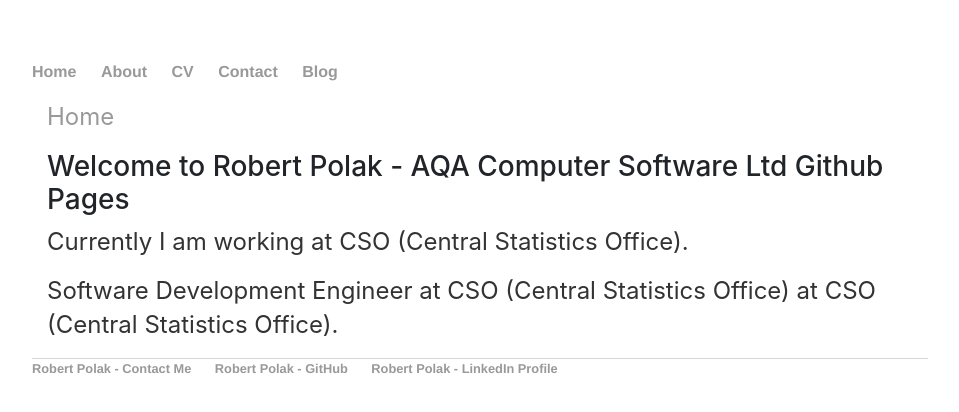
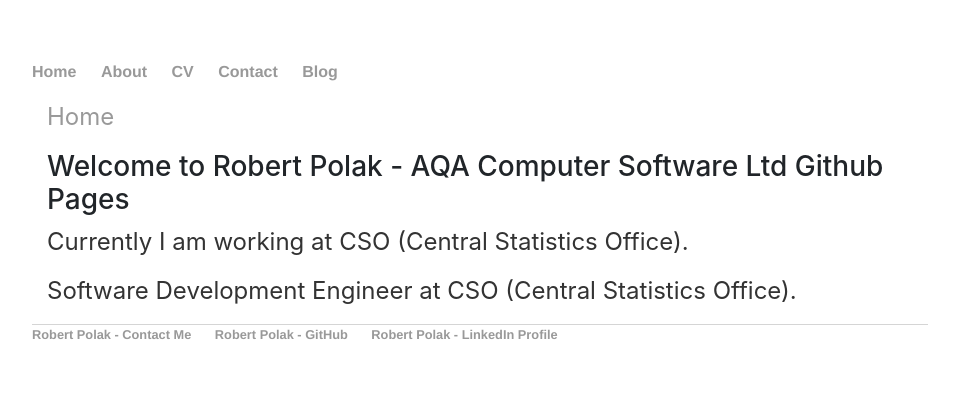
Before and after one commit to robertpolak1968/robertpolak1968.github.io, a Jekyll site: the page built from index.html, in a window 1280 px wide. Shown: the top 412 px of the page, without its empty margins (160-1119 px from the left). Built offline with Jekyll 4.4.1, drawn with Linux system fonts in a browser that asks for light colours; nearby versions of some CDN libraries.

Commit message:
Update index.html

```diff
--- a/index.html
+++ b/index.html
@@ -11,5 +11,5 @@
         Currently I am working at CSO (Central Statistics Office).
 </p>
 <p>
-        Software Development Engineer at CSO (Central Statistics Office) at CSO (Central Statistics Office).
+        Software Development Engineer at CSO (Central Statistics Office).
 </p>
```
